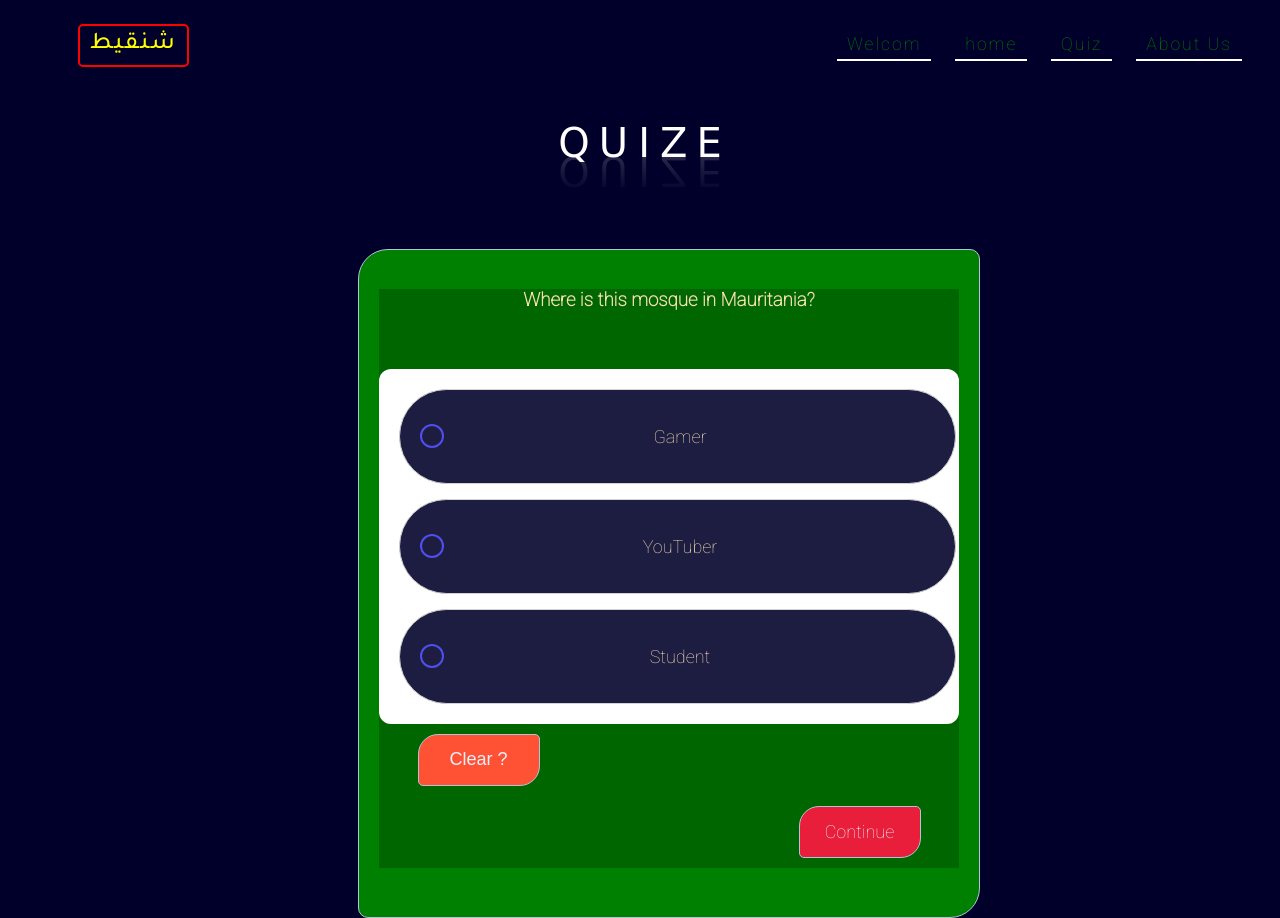
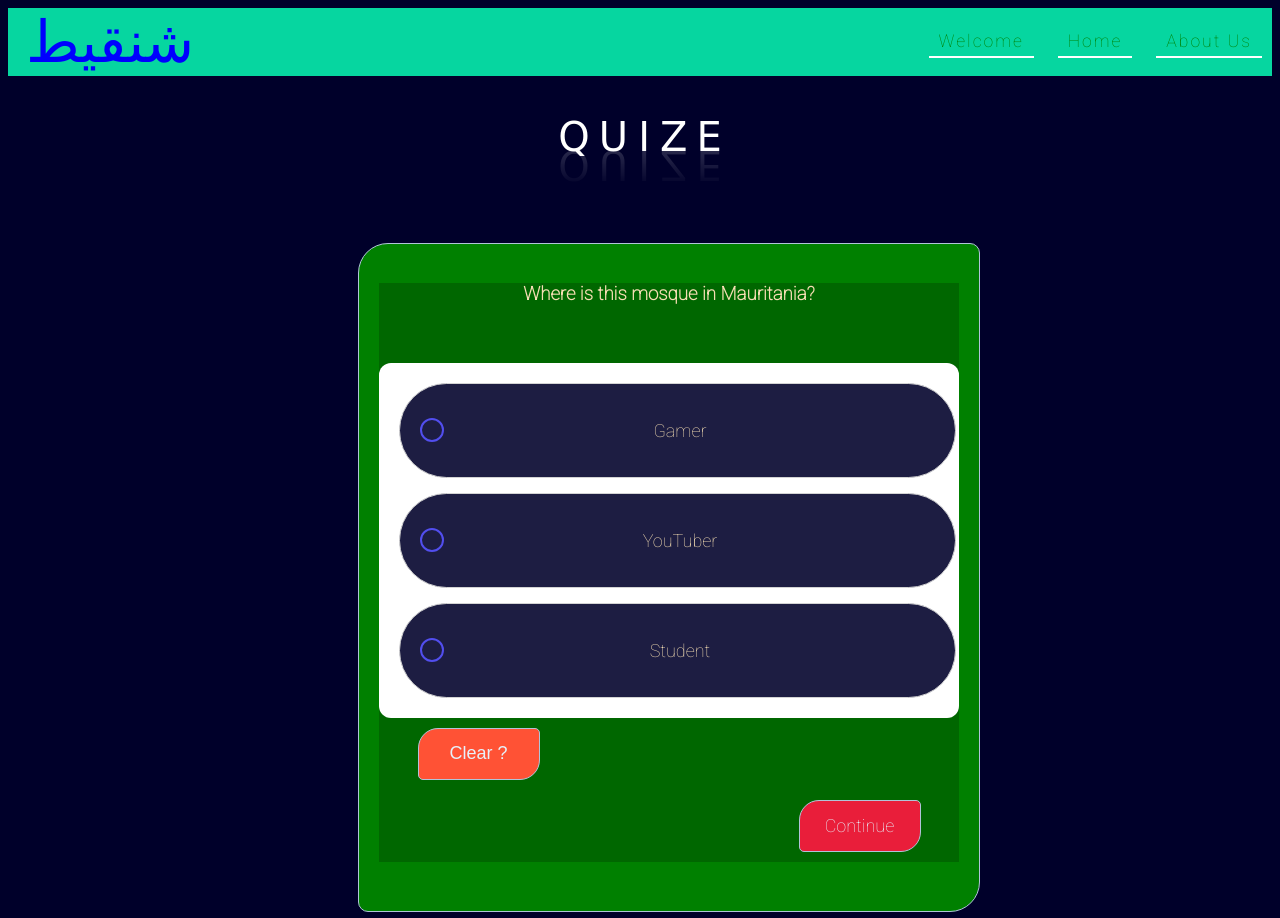
Before and after one commit to babasahi/Chinguetti-Quizz, a plain HTML site: page first_level.html in a window 1280 px wide. Shown: the top 918 px of the page. Drawn offline with Linux system fonts and the light colour scheme; files whose address does not match are found by name.

Commit message:
fixed links

```diff
--- a/css/first_level_style.css
+++ b/css/first_level_style.css
@@ -1,33 +1,29 @@
-@import url('https://fonts.googleapis.com/css2?family=Montserrat&family=Open+Sans:wght@300&family=Poppins:ital,wght@1,200&family=Roboto:ital,wght@0,100;1,300&family=Tajawal:wght@500&display=swap');
+@import url("https://fonts.googleapis.com/css2?family=Montserrat&family=Open+Sans:wght@300&family=Poppins:ital,wght@1,200&family=Roboto:ital,wght@0,100;1,300&family=Tajawal:wght@500&display=swap");
 body {
-  font-family: 'Roboto', sans-serif;
+  font-family: "Roboto", sans-serif;
   text-align: center;
   color: wheat;
-  background:#00002a;
+  background: #00002a;
   background-position: center;
   background-size: cover;
 }
-header{
-    background-color:#00002a;
+header {
+  background-color: #06d6a0;
   display: flex;
   justify-content: space-between;
   align-items: center;
-    padding: 5px 20px;
 }
 .logo {
-    border: 2px solid red;
-    border-radius: 5px;
-    padding: 5px 10px;
-    color: yellow;
-    font-size: 1.5em;
-    font-weight: 400;
-    margin-left: 50px;
-    font-family: 'Tajawal', sans-serif;
-    letter-spacing: 2px;
+  color: blue;
+  font-size: 58px;
+  font-weight: 100;
+  margin-left: 18px;
+  letter-spacing: 10;
+  font-family: "Rakkas";
   cursor: pointer;
 }
 
-ul{
+ul {
   list-style: none;
 }
 ul li {
@@ -39,14 +35,14 @@ ul li {
 
 ul li a {
   font-size: 1.1em;
-    color:green;
+  color: green;
   text-decoration: none;
   font-weight: 500;
   letter-spacing: 2px;
-    transition: .3s;
+  transition: 0.3s;
 }
 
-ul li a:hover{
+ul li a:hover {
   color: red;
   text-decoration: underline;
   font-weight: bold;
@@ -76,7 +72,7 @@ ul li a:hover{
   display: block;
   padding: 20px 5px;
   background: #1d1d42;
-  border: 2px solid rgba(255,255,255,0.1);
+  border: 2px solid rgba(255, 255, 255, 0.1);
   border-radius: 27px;
   cursor: pointer;
   font-size: 18px;
@@ -84,8 +80,7 @@ ul li a:hover{
   min-width: 250px;
   white-space: nowrap;
   position: relative;
-  transition: .4s ease-in-out 0s;
-
+  transition: 0.4s ease-in-out 0s;
 }
 .radio-item label:after,
 .radio-item label:before {
@@ -100,7 +95,7 @@ ul li a:hover{
   left: 20px;
   top: calc(50% - 12px);
 }
-.radio-item label:before{
+.radio-item label:before {
   background: #524eee;
   height: 10px;
   width: 10px;
@@ -109,33 +104,27 @@ ul li a:hover{
   transform: scale(5);
   opacity: 0;
   visibility: hidden;
-  transition: .4s ease-in-out 0s;
+  transition: 0.4s ease-in-out 0s;
 }
-.radio-item [type='radio']:checked ~ label {
+.radio-item [type="radio"]:checked ~ label {
   border-color: #524eee;
 }
-.radio-item [type='radio']:checked ~ label:before {
+.radio-item [type="radio"]:checked ~ label:before {
   opacity: 1;
   visibility: visible;
   transform: scale(1);
 }
 
-
-label{
-
+label {
   margin: 2px;
   vertical-align: middle;
   display: inline-flex;
   justify-content: center;
   align-items: center;
-
-
 }
 
-
 .panel {
-    background: rgba(0,0,0,.2);
-
+  background: rgba(0, 0, 0, 0.2);
 }
 .panel-heading {
   margin-bottom: 20px;
@@ -157,8 +146,7 @@ label{
   border-radius: 20px 5px;
   font-size: 18px;
   cursor: pointer;
-    margin-right:70%;
-
+  margin-right: 70%;
 }
 #clear {
   border: none;
@@ -168,7 +156,6 @@ label{
   font-size: 18px;
   cursor: pointer;
 }
-
 
 .continue {
   height: 50px;
@@ -182,20 +169,19 @@ label{
   border-radius: 20px 5px;
   font-size: 18px;
   cursor: pointer;
-    margin-left:70%;
+  margin-left: 70%;
 }
-.continue
- .back:last-child {
+.continue .back:last-child {
   margin: 10px 0;
 }
 .continue,
 .back:hover,
- #clear:hover{
+#clear:hover {
   background: #e91e3a;
 }
 
 /* Multi-Part CSS */
-input[type=checkbox] {
+input[type="checkbox"] {
   position: absolute;
   /* Position the checkbox in upper left corner */
   opacity: 0;
@@ -209,7 +195,7 @@ input[type=checkbox] {
 #part5,
 #part6,
 #part7,
-#part8{
+#part8 {
   z-index: 2;
   display: block;
   height: auto;
@@ -292,10 +278,7 @@ input[type=checkbox] {
   height: 0;
 }
 
-
-
-
-button.validebtn{
+button.validebtn {
   height: 50px;
   width: 120px;
   margin: 10px 25px;
@@ -305,16 +288,15 @@ button.validebtn{
   border-radius: 20px 5px;
   font-size: 18px;
   cursor: pointer;
-    margin-left:70%;
+  margin-left: 70%;
   background: green;
   color: #fff;
-
 }
 button.validebtn:hover {
-  background:#5f84fe;
+  background: #5f84fe;
 }
 button.startbtn,
-button.corigbtn{
+button.corigbtn {
   height: 50px;
   width: 120px;
   margin: 10px 25px;
@@ -327,23 +309,22 @@ button.corigbtn{
   background: green;
   color: #fff;
 }
-button.startbtn{
+button.startbtn {
   margin-right: 70%px;
-    margin-top:30px;
+  margin-top: 30px;
 }
 
 button.startbtn:hover,
 button.corigbtn:hover {
-  background:#5f84fe;
+  background: #5f84fe;
 }
 
-.box{
+.box {
   padding: 10px 20px;
   background: white;
   border-radius: 12px;
-
 }
- .box label{
+.box label {
   display: flex;
   height: 53px;
   width: 100%;
@@ -356,10 +337,7 @@ button.corigbtn:hover {
   transition: all 0.3s ease;
 }
 
-
-
-
-button.passbtn{
+button.passbtn {
   margin-top: 15px;
   background: yellow;
   padding: 14px 50px;
@@ -371,29 +349,30 @@ button.passbtn{
 }
 
 button.passbtn:hover {
-  background:#5f84fe;
+  background: #5f84fe;
 }
 .waviy {
   position: relative;
-  -webkit-box-reflect: below -20px linear-gradient(transparent, rgba(0,0,0,.2));
+  -webkit-box-reflect: below -20px linear-gradient(transparent, rgba(0, 0, 0, 0.2));
   font-size: 40px;
 }
 .waviy span {
-  font-family: 'Alfa Slab One', cursive;
+  font-family: "Alfa Slab One", cursive;
   position: relative;
   display: inline-block;
   color: #fff;
   text-transform: uppercase;
   animation: waviy 1s infinite;
-  animation-delay: calc(.1s * var(--i));
-
+  animation-delay: calc(0.1s * var(--i));
 }
 @keyframes waviy {
-  0%,40%,100% {
-    transform: translateY(0)
+  0%,
+  40%,
+  100% {
+    transform: translateY(0);
   }
   20% {
-    transform: translateY(-20px)
+    transform: translateY(-20px);
   }
 }
 .quiz_user {
--- a/first_level.html
+++ b/first_level.html
@@ -13,9 +13,9 @@
                 <div class="logo">شنقيط</div>
                 <nav>
                    <ul>
-                       <li><a href="index.html">Welcom</a></li>
-                       <li><a href="home.html">home</a></li>
-                       <li><a href="first_level.html">Quiz</a></li>
+                       <li><a href="index.html">Welcome</a></li>
+                       <li><a href="home.html">Home</a></li>
+
                        <li><a href="about.html">About Us</a></li>
                    </ul>
                 </nav>
```
Also changed, not shown: home.html (+1 -1 lines). Lines whose indentation alone changed are shown as unchanged.
